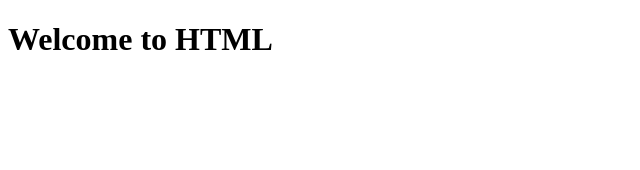
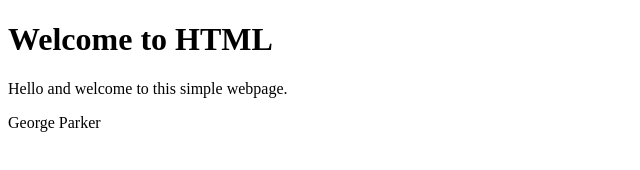
Before and after one commit to gparker49/QA-HTML, a plain HTML site: page index.html in a window 1280 px wide. Shown: the whole page, without its empty margins (0-640 px from the left). Drawn offline with Linux system fonts and the light colour scheme.

Commit message:
completed exercise 2

```diff
--- a/index.html
+++ b/index.html
@@ -4,6 +4,11 @@
     <head>
         <h1>Welcome to HTML</h1>
     </head>
+    <body>
+        <title>Hello There</title>
+        <p>Hello and welcome to this simple webpage.</p>
+        <p>George Parker</p>
+    </body>
 
 
 
```
